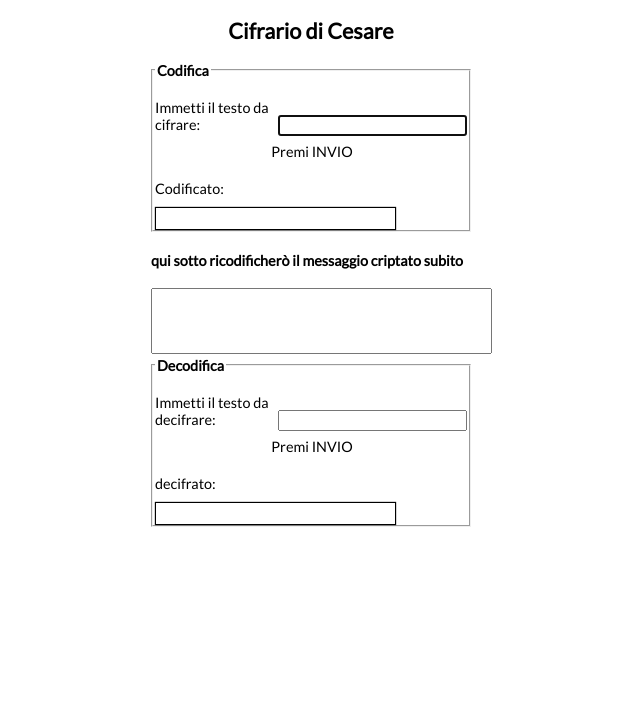
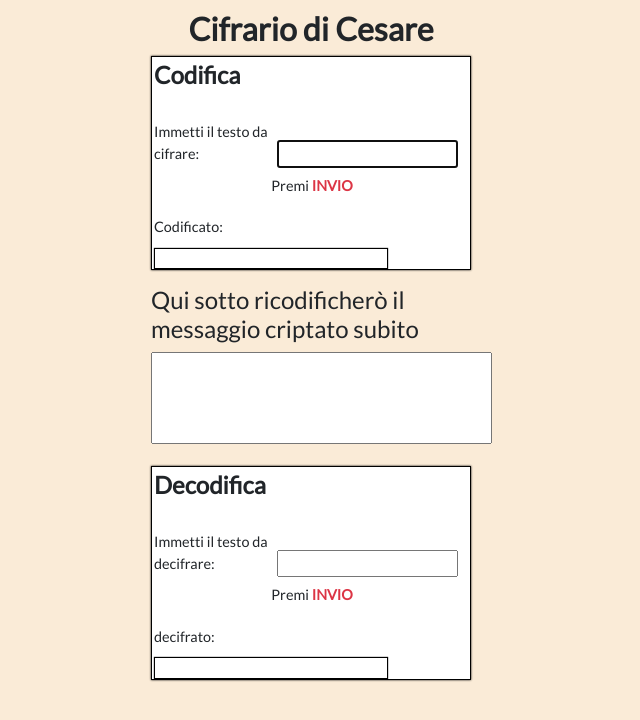
Before and after one commit to Mattia-Rollo/CifrarioDiCesare-con-Decodifica, a plain HTML site: page index.html in a window 1280 px wide. Shown: the whole page, without its empty margins (329-969 px from the left). Drawn offline with nearby package versions, Linux system fonts and the light colour scheme.

Commit message:
changes style

```diff
--- a/index.html
+++ b/index.html
@@ -3,28 +3,32 @@
 	<head>
 		<meta charset="utf-8">
 		<link href="https://fonts.googleapis.com/css?family=Lato&display=swap" rel="stylesheet">
+		<link href="https://cdn.jsdelivr.net/npm/bootstrap@5.2.2/dist/css/bootstrap.min.css" rel="stylesheet" integrity="sha384-Zenh87qX5JnK2Jl0vWa8Ck2rdkQ2Bzep5IDxbcnCeuOxjzrPF/et3URy9Bv1WTRi" crossorigin="anonymous">
+<!-- <script src="https://cdn.jsdelivr.net/npm/bootstrap@5.2.2/dist/js/bootstrap.bundle.min.js" integrity="sha384-OERcA2EqjJCMA+/3y+gxIOqMEjwtxJY7qPCqsdltbNJuaOe923+mo//f6V8Qbsw3" crossorigin="anonymous"></script> -->
         <link href="style.css" rel="stylesheet">
 		<title>Cifrario di Cesare</title>
 
 	</head>
 	<body>
-		<h2>Cifrario di Cesare</h2>
+		<h2 class="fw-semibold">Cifrario di Cesare</h2>
 		<fieldset>
 			<legend>Codifica</legend>
 			<label for="testo">Immetti il testo da cifrare:</label>
 			<input type="text" id="testo" autofocus />
-			<div style="text-align: center;">Premi INVIO</div>
+			<div style="text-align: center;">Premi <span class="text-danger fw-semibold">INVIO</span></div>
 			<label for="decodifica">Codificato:</label>
 			<div id="decodifica"></div>
 			<!-- <input type="button" id="fallo" value="Codifica" /> -->
 		</fieldset>
-		<h4>qui sotto ricodificherò il messaggio criptato subito</h4>
-		<textarea type="text" name="" id="frase" rows="4" cols="40"></textarea>
+		<div class="my-3">
+			<h4>Qui sotto ricodificherò il messaggio criptato subito</h4>
+			<textarea type="text" name="" id="frase" rows="4" cols="40"></textarea>
+		</div>
 		<fieldset>
 			<legend>Decodifica</legend>
 			<label for="testo">Immetti il testo da decifrare:</label>
 			<input type="text" id="testo2" autofocus />
-			<div style="text-align: center;">Premi INVIO</div>
+			<div style="text-align: center;">Premi <span class="text-danger fw-semibold">INVIO</span></div>
 			<label for="decodifica2">decifrato:</label>
 			<div id="decodifica2"></div>
 			<!-- <input type="button" id="fallo" value="Codifica2" /> -->
--- a/style.css
+++ b/style.css
@@ -4,14 +4,18 @@ body {
     margin: 10px auto;
     font-size: 0.9em;
     padding:0;
+    background-color: antiquewhite;
 }
 h2{
     text-align:center;
 }
 fieldset{
+    border: 1px solid black;
     margin:0;
     padding:0 0 0 2px;
     box-sizing:border-box;
+    background-color: white;
+    box-shadow: 0px 0px 2px black;
 }
 legend{
     font-weight:700;
```
